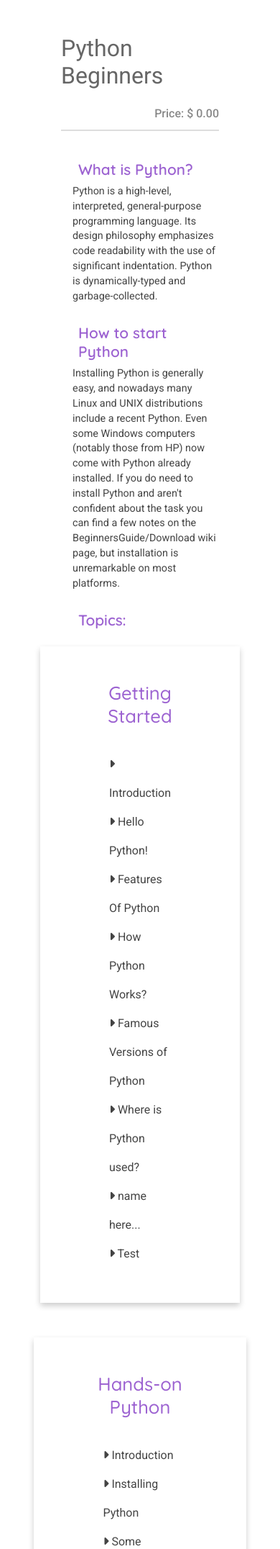
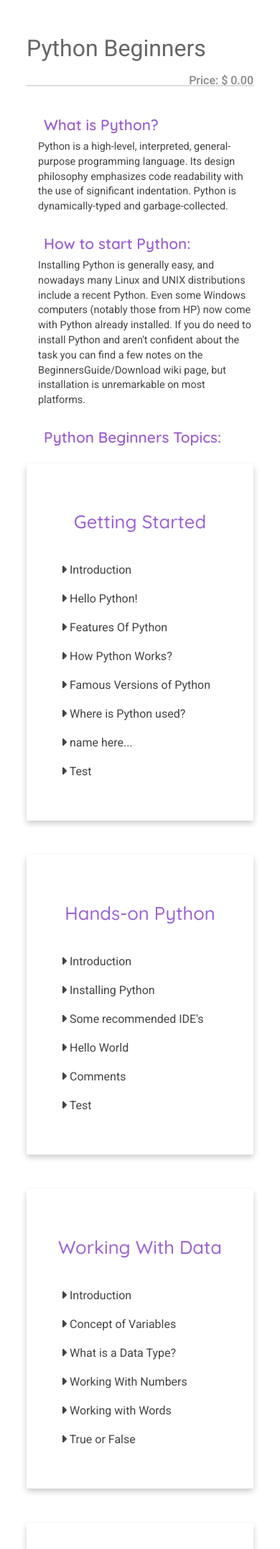
Before and after one commit to LudoNZ/IT6006_Project, a Django app: page /course/courses/1/ in a window 390 px wide. Shown: the part 102-2254 px from the top of the page at 72% size. Run offline with Django 4.2, Linux system fonts and the light colour scheme; data comes from the database, SQL or seed files in the repository; both versions use the stored data as it was after the commit; some libraries are stand-ins or nearby versions.

Commit message:
modify html and css

```diff
--- a/GroupDjango/courses/templates/courses/course_detail.html
+++ b/GroupDjango/courses/templates/courses/course_detail.html
@@ -9,18 +9,20 @@
 {% block content %}
 <section class="container">
     <div class="course_container">
-        <h1 class="course_heading">{{ course.name }} </h1>
-        <p class="course_price">Price: $ {{ course.price }}</p>
+        <div>
+        <h1 class="course_heading">{{ course.name }}
+        <span class="course_price">Price: $ {{ course.price }}</span></h1>
+        </div>
         <p class="border"><p>
 
         <h2 class="course_detail_title"> {{ course.whatHeading }} </h2>
         <p class="course_detail_p"> {{ course.whatDescription }} </p>
         <br>
-        <h2 class="course_detail_title"> {{ course.howHeading }} </h2>
+        <h2 class="course_detail_title"> {{ course.howHeading }}:</h2>
         <p class="course_detail_p"> {{ course.howDescription }} </p>
         <br>
 
-        <h2 class="course_detail_title">Topics:</h2>
+        <h2 class="course_detail_title">{{ course.name }} Topics:</h2>
         <div class="course_detail_flex">
         {% for topic in object.topic_set.all %}
             <div class="card">
@@ -32,7 +34,7 @@
         {% endfor topic %}
         <div>
         <button class="btn_topic_list">
-            <a href="{% url 'topic_list' %}">More about Topic</a>
+            <a href="{% url 'topic_list' %}">More about Topics</a>
         </button>
 
     </div>
--- a/GroupDjango/courses/templates/courses/course_list.html
+++ b/GroupDjango/courses/templates/courses/course_list.html
@@ -10,6 +10,7 @@
 <section class="container">
     <div class="course_container">
     <h1 class="course_heading">Course List</h1>
+    <p class="border"><p>
     {% for course in course_list %}
         <h2 class="course_title">
             <a href="{% url 'course_detail' course.pk %}">
--- a/GroupDjango/courses/templates/courses/topic_list.html
+++ b/GroupDjango/courses/templates/courses/topic_list.html
@@ -8,6 +8,7 @@
 <section class="container">
     <div class="course_container">
     <h1 class="course_heading">Tutorial Topics</h1>
+    <p class="border"><p>
     {% for topic in topic_list %}
         <h2 class="topic_title">{{ topic.name }} </h2>
         <p class="topic_p"> {{ topic.intro }} </p>
--- a/GroupDjango/static/css/courses.css
+++ b/GroupDjango/static/css/courses.css
@@ -1,8 +1,13 @@
 .course_container {
     padding: 3rem 5rem;
+    margin-bottom: 1.5rem;
 }
 
 @media screen and (max-width: 1200px) {
+    .course_container {
+        padding: 3rem 2rem;
+    }
+
     .topic_list_container {
         padding: 3rem 0;
     }
@@ -13,8 +18,14 @@
     font-family: Roboto, Arial, Helvetica, sans-serif;
     font-weight: 400;
     font-size: 2rem;
-    padding-bottom: 1.5rem;
+    margin-bottom: 1rem;
 }
+
+.course_heading_left {
+    justify-content: flex-end;
+}
+
+
 
 /*Course List Page*/
 .course_title {
@@ -37,7 +48,7 @@
     width: 100%;
     height: auto;
     border-bottom: 2px solid #dddddd;
-    padding: 1rem 0;
+    padding-bottom: 1rem;
     margin-bottom: 2rem;
 }
 
@@ -48,6 +59,7 @@
     font-size: 1rem;
     color: #888888;
     float: right;
+    padding-top: 1rem;
 }
 
 .course_detail_title {
@@ -69,7 +81,6 @@
     display: flex;
     flex-wrap: wrap;
     justify-content: center;
-
 }
 
 .card {
@@ -77,8 +88,9 @@
     transition: 0.3s;
     width: 400px;
     margin: 1rem;
-    padding: 1rem;
+    padding: 1rem 1rem 2rem 1rem;
 }
+
 
 .topic_name {
     font-family: Quicksand, 'Franklin Gothic Medium', 'Arial Narrow', Arial, sans-serif;
@@ -86,6 +98,7 @@
     text-align: center;
     color: #9C62D1;
     font-size: 1.6rem;
+    padding-top: 1rem;
     padding-bottom: 2rem;
 }
 
@@ -100,6 +113,7 @@
     padding: 1rem;
     color: #FFFFFF;
     background-color: #9C62D1;
+    margin: 2rem 0 3rem 0;
 }
 
 .btn_topic_list a {
@@ -114,14 +128,25 @@
     }
 
     .card {
+        width: 450px;
         margin: 1rem 0 2rem 0;
         padding: 3rem;
     }
 }
 
+@media screen and (max-width: 720px) {
+    .card {
+        width: 100%;
+        margin: 1rem 0 2rem 0;
+        padding: 3rem 0;
+    }
+}
+
+
+
+
 
 /* Topic List Page*/
-
 .topic_title {
     color: #9C62D1;
     font-family: Quicksand, 'Franklin Gothic Medium', 'Arial Narrow', Arial, sans-serif;
--- a/GroupDjango/static/css/main.css
+++ b/GroupDjango/static/css/main.css
@@ -28,6 +28,8 @@ li {
     .container {
         padding-right: 5px;
         padding-left: 5px;
+        margin-right: 0;
+        margin-left: 0;
     }
 }
 
```
Also changed, not shown: GroupDjango/db.sqlite3.
